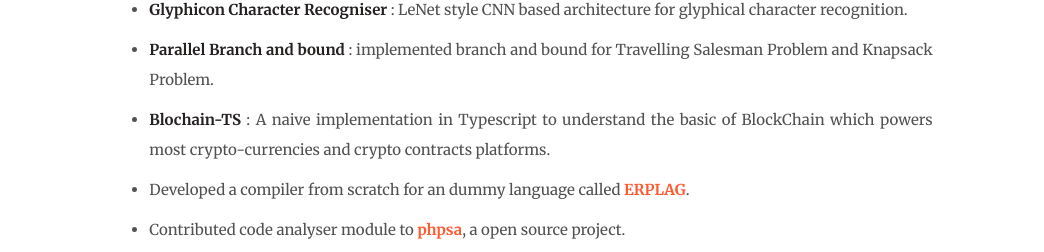
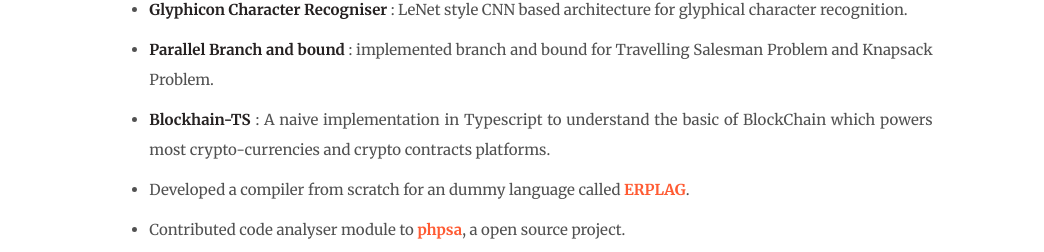
Before and after one commit to deepvyas/deepvyas.github.io, a Jekyll site: the page built from projects.md, in a window 1280 px wide. Shown: the part 1361-1613 px from the top of the page, without its empty margins (119-1163 px from the left). Built offline with Jekyll 4.4.1, drawn with Linux system fonts in a browser that asks for light colours; nearby versions of some CDN libraries; our own code applies the rules of GitHub Pages for plain Markdown files.

Commit message:
spelling fix

```diff
--- a/projects.md
+++ b/projects.md
@@ -49,7 +49,7 @@ Also developed the first version of a Q&A style platform which helped people pos
 
 * **Parallel Branch and bound** : implemented branch and bound for Travelling Salesman Problem and Knapsack Problem.
 
-* **Blochain-TS** : A naive implementation in Typescript to understand the basic of BlockChain which powers most crypto-currencies and crypto contracts platforms.
+* **Blockhain-TS** : A naive implementation in Typescript to understand the basic of BlockChain which powers most crypto-currencies and crypto contracts platforms.
 
 * Developed a compiler from scratch for an dummy language called [ERPLAG](https://github.com/deepvyas/Compiler-Construction).
 
```
Also changed, not shown: experience.md (+1 -1 lines).
